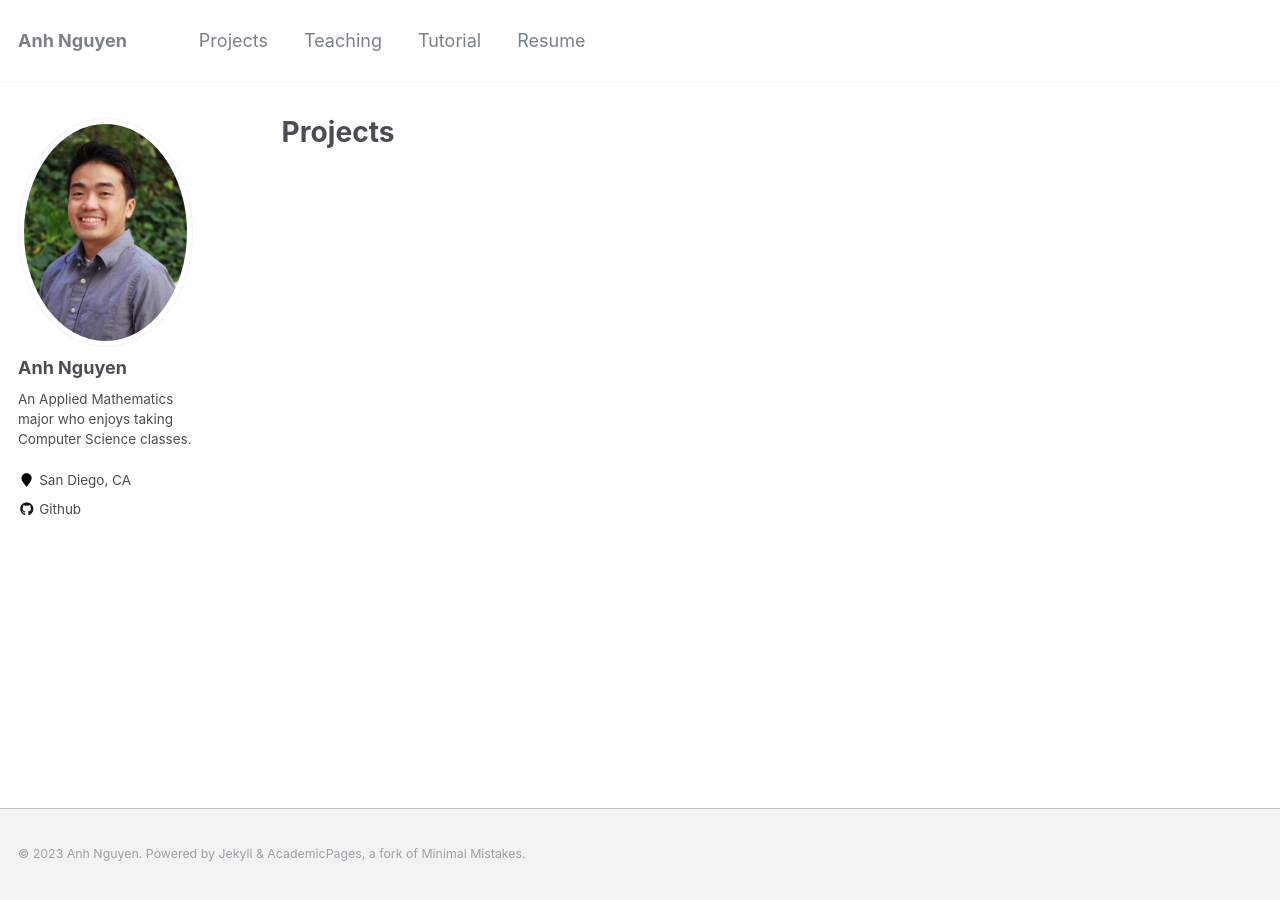
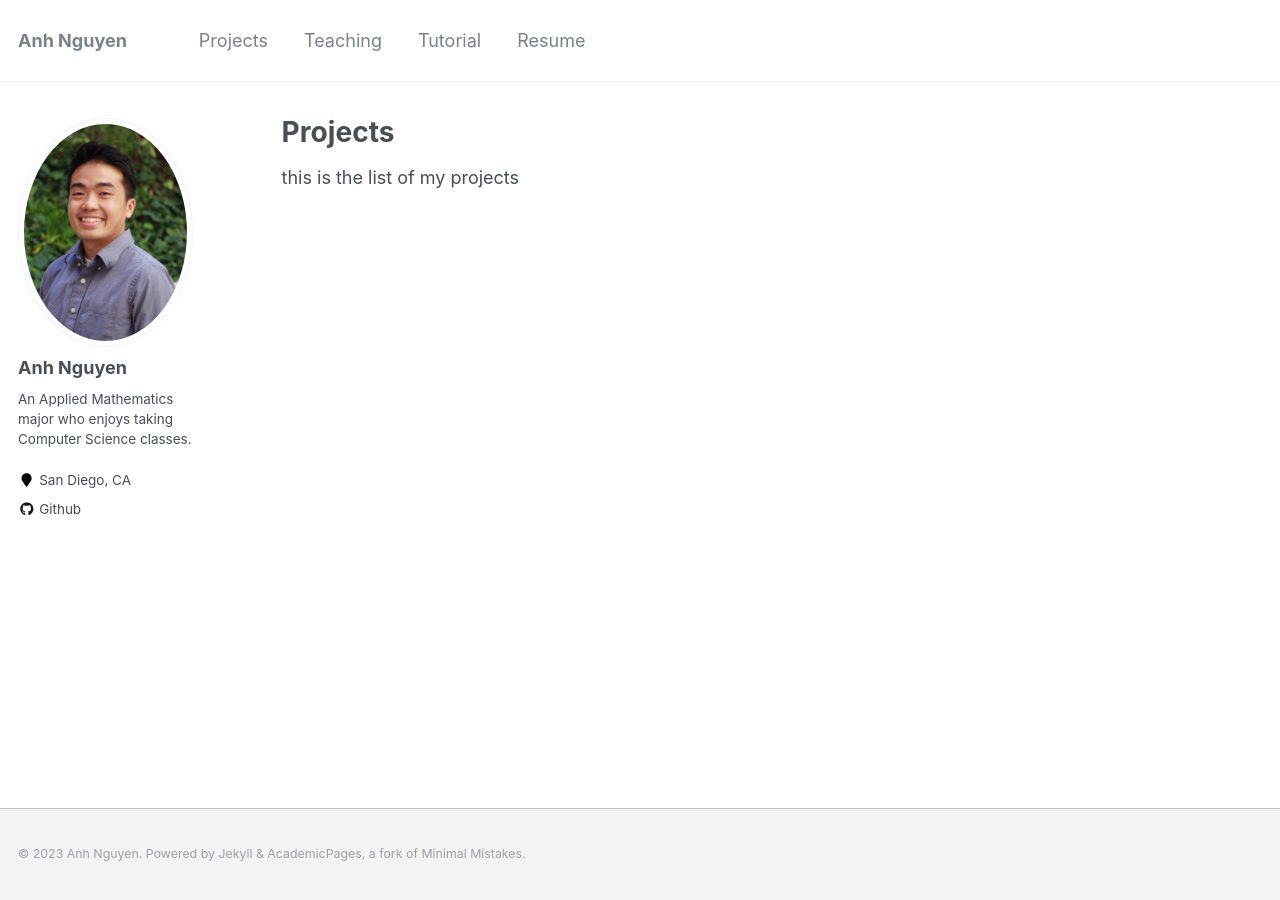
Before and after one commit to anhdnguy/anhdnguy.github.io, a Jekyll site: the page built from _pages/projects.html, in a window 1280 px wide. Built offline with Jekyll 4.4.1, drawn with Linux system fonts in a browser that asks for light colours.

Commit message:
Update projects.html

```diff
--- a/_pages/projects.html
+++ b/_pages/projects.html
@@ -5,8 +5,4 @@ permalink: /projects/
 author_profile: true
 ---
 
-{% include base_path %}
-
-{% for post in site.projects reversed %}
-  {% include archive-single.html %}
-{% endfor %}
+<p>this is the list of my projects</p>
```
